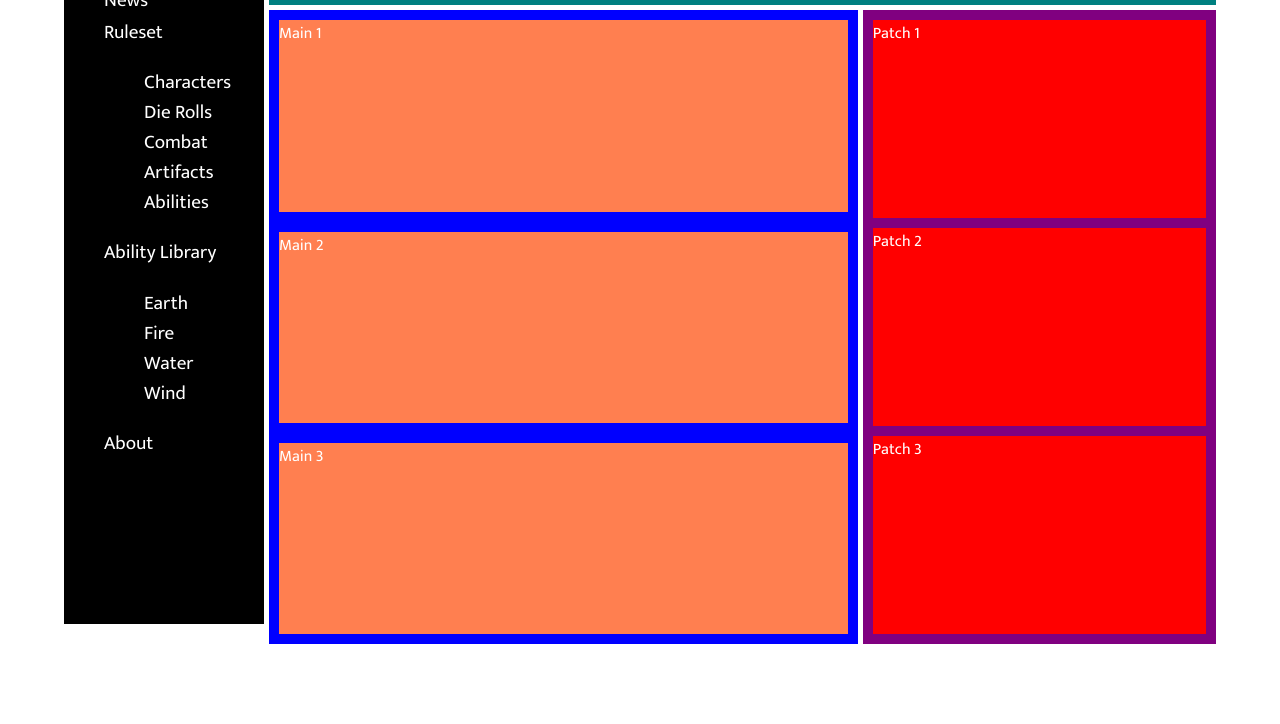
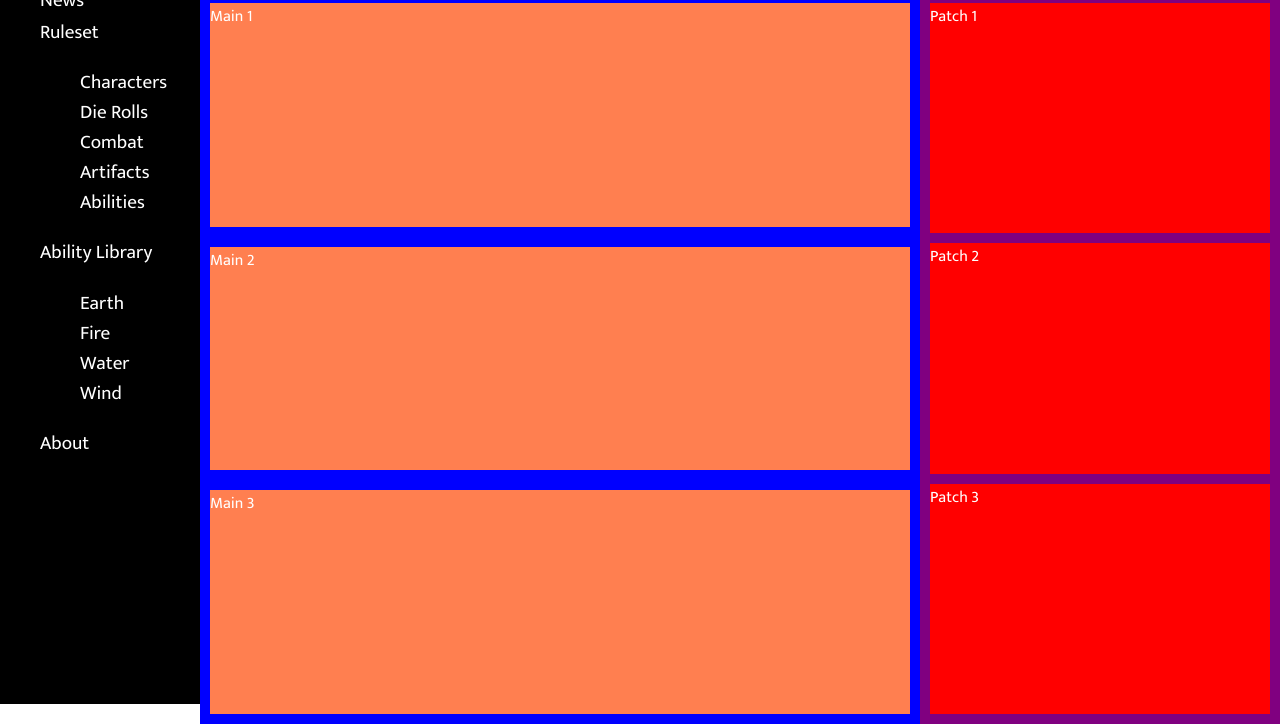
Before and after one commit to theookada/thoua, a plain HTML site: page index.html in a window 1280 px wide. Shown: the part 96-820 px from the top of the page. Drawn offline with Linux system fonts and the light colour scheme.

Commit message:
full-layout-1

```diff
--- a/css/main.css
+++ b/css/main.css
@@ -1,7 +1,5 @@
 /***** BASE STYLES *****/
 body{
-  height: 100vh;
-  width: 100vw;
   font-family: 'Mukta', sans-serif;
 }
 /**** FONTS
@@ -10,16 +8,14 @@ font-family: 'Mukta', sans-serif;
 
 /***** GRID *****/
 .grid{
-  height: 90%;
-  width:90%;
-  margin: 0 auto;
+  height: 100vh;
+  width: 100%;
   display: grid;
   grid-template-areas:  "sidenav banner banner"
                         "sidenav main aside"
                         "sidenav main aside";
-  grid-template-columns: 1fr 5fr 3fr;
-  grid-template-rows: 1fr 3fr 3fr;
-  grid-gap: 5px;
+  grid-template-columns: 1fr 4fr 2fr;
+  grid-template-rows: 1fr 4fr 4fr;
 }
 
 .cell{
```
Also changed, not shown: index.html (+3 -30 lines).
